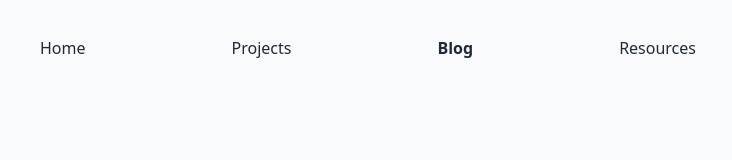
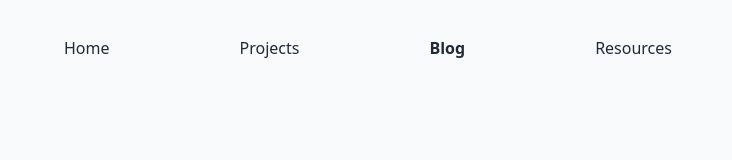
Before and after one commit to HangCcZ/HangC.dev, a Next.js app: page /blog in a window 1280 px wide. Shown: the top 160 px of the page, without its empty margins (272-1004 px from the left). Built offline with nearby package versions, Linux system fonts and the light colour scheme.

Commit message:
fixed padding

```diff
--- a/components/NavBar.jsx
+++ b/components/NavBar.jsx
@@ -45,7 +45,7 @@ export default function NavBar() {
           </div>
           <div className="flex flex-1 items-center justify-center sm:items-stretch sm:justify-start">
             <div className="hidden w-full sm:block">
-              <div className="flex justify-between space-x-5">
+              <div className="flex justify-between px-6">
                 {NavItems().map((item) => (
                   <Link href={item.href} key={item.href}>
                     <a
--- a/pages/index.jsx
+++ b/pages/index.jsx
@@ -5,7 +5,7 @@ import TimeLineCard from '../components/TimeLineCard'
 export default function Home({ timelineList }) {
   return (
     <Container>
-      <div className="mx-auto flex max-w-2xl flex-col py-4 pl-8 pr-10 sm:pl-2 sm:pr-6">
+      <div className="mx-auto flex max-w-2xl flex-col py-4 px-8">
         <div className="mb-6">
           <h1 className="text-3xl font-bold underline decoration-wavy md:w-2/3 md:text-4xl">
             Hang Chen
@@ -48,7 +48,7 @@ export default function Home({ timelineList }) {
           <h3 className="mb-4 text-2xl font-bold md:text-4xl">
             Experiences and Timeline
           </h3>
-          <ol className="relative border-l border-gray-400">
+          <ol className="relative ml-1 border-l border-gray-400">
             {timelineList
               .sort((a, b) => {
                 return b.date > a.date ? 1 : -1
```
